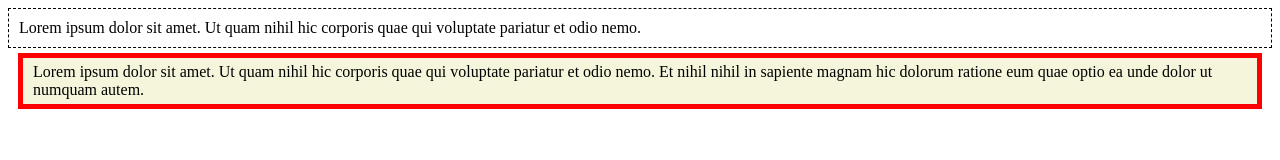
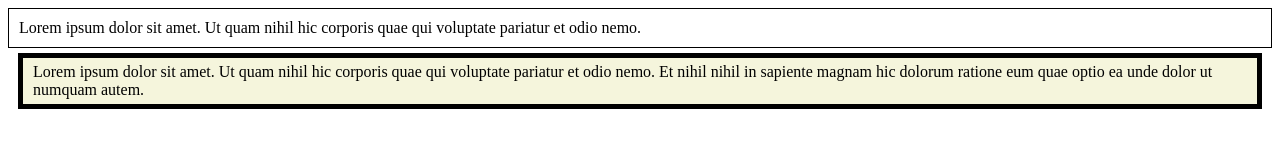
Before and after one commit to knightmoves-schools/015-background-border-margin-padding-Jrey433, a website: page index.html in a window 1280 px wide. Drawn offline with Linux system fonts and the light colour scheme.

Commit message:
Update index.html

```diff
--- a/index.html
+++ b/index.html
@@ -8,12 +8,12 @@
             margin: auto:
             border-color: black;
             border-width: 1px;
-            border-style: dashed;
+            border-style: solid;
             padding: 10px;
         }
         .text-box {
             background-color: beige;
-            border-color: red;
+            border-color: black;
             border-width: 5px;
             border-style: solid;
             margin-top: 5px;
```
